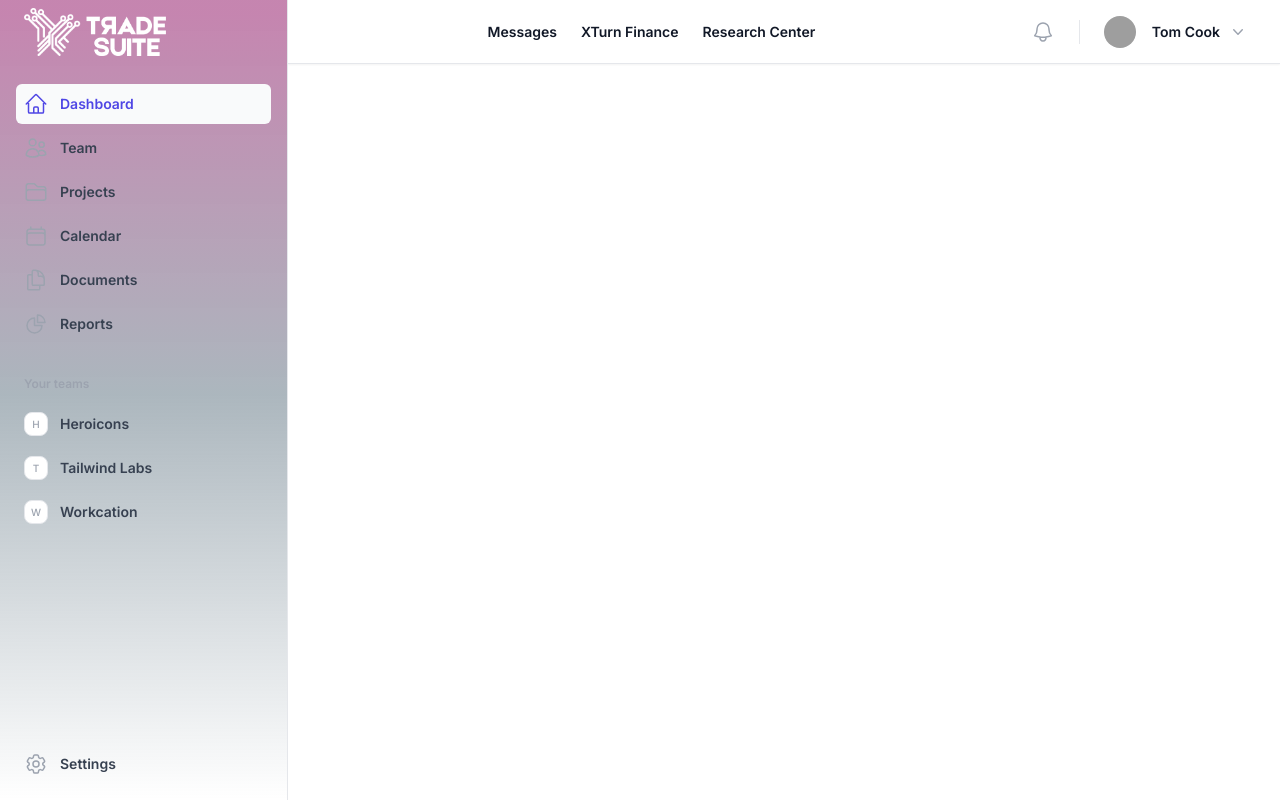
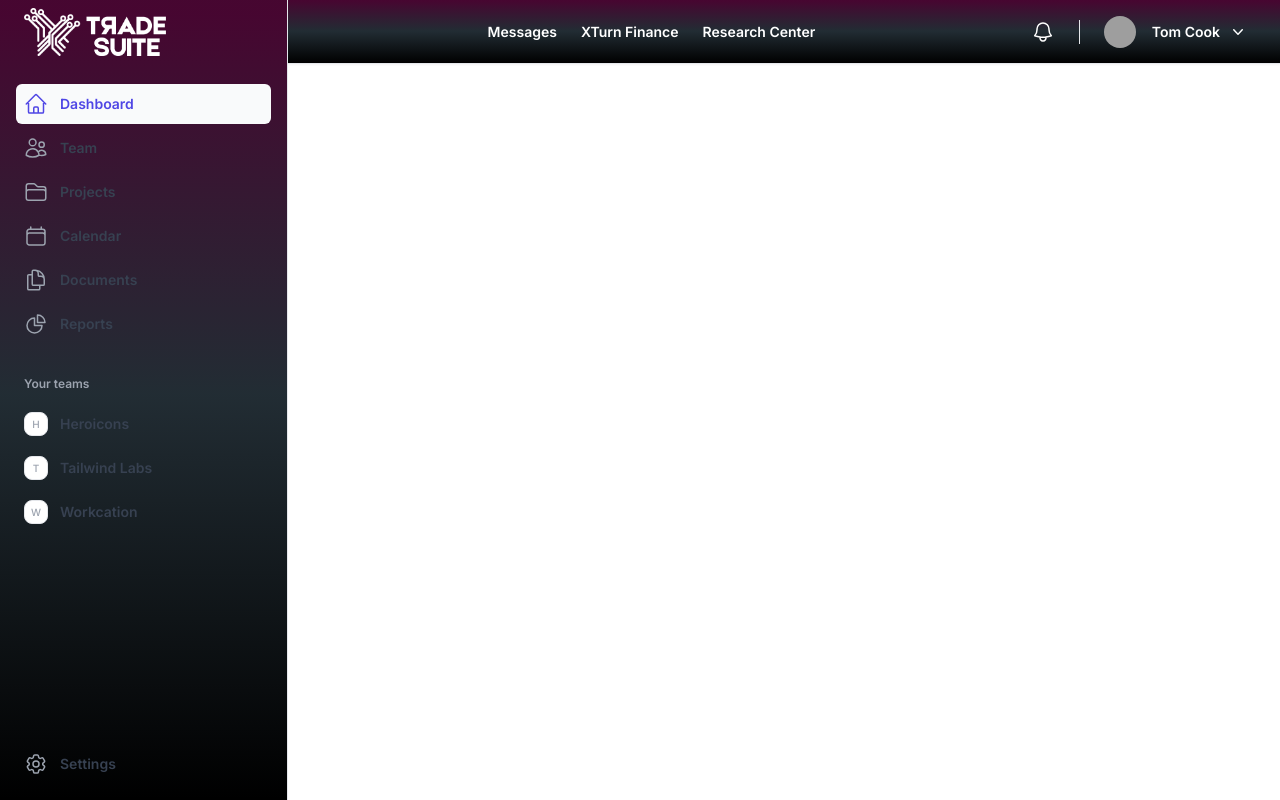
Before and after one commit to Mokhtaar/tradeSuite, a Next.js app: page /Dahboard in a window 1280 px wide. Built offline with nearby package versions, Linux system fonts and the light colour scheme; grey boxes are pictures that could not be loaded.

Commit message:
user register

```diff
--- a/src/app/components/Dashboard.js
+++ b/src/app/components/Dashboard.js
@@ -38,27 +38,31 @@ const  MyComponent =() => {
         <body class="h-full">
         x
       */}
-        <div>
+        <div >
       <div>
         <div className="lg:pl-72">
-          <div className="sticky top-0 z-40 flex h-16 shrink-0 items-center gap-x-4 border-b border-gray-200 bg-white px-4 shadow-sm sm:gap-x-6 sm:px-6 lg:px-8">
+          <div className="sticky top-0 z-40 flex h-16 shrink-0 items-center gap-x-4 border-b border-gray-200 bg-white px-4 shadow-sm sm:gap-x-6 sm:px-6 lg:px-8" style={{
+             backgroundColor: 'black',
+              backgroundImage:
+                'linear-gradient(180deg, rgba(140.25, 12.27, 96.74, 0.5) 1.76%, rgba(73.68, 97.25, 112.62, 0.46) 49.27%, rgba(36.35, 16.49, 158.31, 0) 100%)',
+            }}>
             <button type="button" className="-m-2.5 p-2.5 text-gray-700 lg:hidden" onClick={() => setSidebarOpen(true)}>
               <span className="sr-only">Open sidebar</span>
               <Bars3Icon className="h-6 w-6" aria-hidden="true" />
             </button>
 
             {/* Separator */}
-            <div className="h-6 w-px bg-gray-200 lg:hidden" aria-hidden="true" />
+            <div className="h-6 w-px bg-white-200 lg:hidden" aria-hidden="true" />
 
-            <div className="relative flex flex-1 lg:flex lg:gap-x-12 "> {/* Modified line */}
+            <div className="relative flex flex-1 lg:flex lg:gap-x-12 text-white "> {/* Modified line */}
 
-              <div className="flex flex-1 gap-x-4 self-stretch lg:gap-x-6  items-center justify-center">
+              <div className="flex flex-1 gap-x-4 self-stretch lg:gap-x-6 items-center justify-center">
 
              {navigation.map((item) => (
                <a
                  key={item.name}
                  href={item.href}
-                 className="text-sm font-semibold leading-6 text-gray-900"
+                 className="text-sm font-semibold leading-6 text-white-900"
                >
                  {item.name}
                </a>
@@ -66,7 +70,7 @@ const  MyComponent =() => {
            </div>
 
               <div className="flex items-center gap-x-4 lg:gap-x-6">
-                <button type="button" className="-m-2.5 p-2.5 text-gray-400 hover:text-gray-500">
+                <button type="button" className="-m-2.5 p-2.5 text-white-400 hover:text-gray-500">
                   <span className="sr-only">View notifications</span>
                   <BellIcon className="h-6 w-6" aria-hidden="true" />
                 </button>
@@ -79,15 +83,15 @@ const  MyComponent =() => {
                   <Menu.Button className="-m-1.5 flex items-center p-1.5">
                     <span className="sr-only">Open user menu</span>
                     <img
-                      className="h-8 w-8 rounded-full bg-gray-50"
+                      className="h-8 w-8 rounded-full bg-white-50"
                       src="https://images.unsplash.com/photo-1472099645785-5658abf4ff4e?ixlib=rb-1.2.1&ixid=eyJhcHBfaWQiOjEyMDd9&auto=format&fit=facearea&facepad=2&w=256&h=256&q=80"
                       alt=""
                     />
                     <span className="hidden lg:flex lg:items-center">
-                      <span className="ml-4 text-sm font-semibold leading-6 text-gray-900" aria-hidden="true">
+                      <span className="ml-4 text-sm font-semibold leading-6 text-white-900" aria-hidden="true">
                         Tom Cook
                       </span>
-                      <ChevronDownIcon className="ml-2 h-5 w-5 text-gray-400" aria-hidden="true" />
+                      <ChevronDownIcon className="ml-2 h-5 w-5 text-white-400" aria-hidden="true" />
                     </span>
                   </Menu.Button>
                   <Transition
--- a/src/app/components/Menu.js
+++ b/src/app/components/Menu.js
@@ -82,6 +82,7 @@ const  MyComponent =() => {
                       </button>
                     </div>
                   </Transition.Child>
+
                   {/* Sidebar component, swap this element with another sidebar if you like */}
                   <div
                   className="side">
@@ -174,24 +175,22 @@ const  MyComponent =() => {
 
 
 
-        {/* Static sidebar for desktop */}
-
-          <div className="ellipse" />
-        <div className="hidden lg:fixed lg:inset-y-0 lg:z-50 lg:flex lg:w-72 lg:flex-col">
-          {/* Sidebar component, swap this element with another sidebar if you like */}
-          <div className="flex grow flex-col gap-y-5 overflow-y-auto border-r border-gray-200 px-6 pb-4"
-          style={{
-  background:  'linear-gradient(180deg,rgba(140.25, 12.27, 96.74, 0.5) 1.76%,rgba(73.68, 97.25, 112.62, 0.46) 49.27%,rgba(36.35, 16.49, 158.31, 0) 100%',
-}}
-
-        >
+        {/* Sidebar */}
+        <div className="hidden lg:fixed lg:inset-y-0 lg:z-50 lg:flex lg:w-72 lg:flex-col" style={{ height: '100vh' }}>
+          <div
+            className="flex flex-col gap-y-5 overflow-y-auto border-r border-gray-200 px-6 pb-4"
+            style={{
+              backgroundColor: 'black', // Set the black background for the entire sidebar
+              backgroundImage:
+                'linear-gradient(180deg, rgba(140.25, 12.27, 96.74, 0.5) 1.76%, rgba(73.68, 97.25, 112.62, 0.46) 49.27%, rgba(36.35, 16.49, 158.31, 0) 100%)',
+              backgroundSize: 'cover', // Maintain the gradient for specific elements
+              height: '100%', // Set the sidebar height to fill the viewport height
+              overflowY: 'hidden', // Hide the overflow content
+            }}
+          >
             <div className="flex h-16 shrink-0 items-center">
-            <a href="/Dahboard">
-              <img
-                className="h-12 w-auto"
-                src="./logo.png"
-                alt="Your Company"
-              />
+              <a href="/Dashboard">
+                <img className="h-12 w-auto" src="./logo.png" alt="Your Company" />
               </a>
             </div>
             <nav className="flex flex-1 flex-col">
@@ -206,7 +205,7 @@ const  MyComponent =() => {
                             item.current
                               ? 'bg-gray-50 text-indigo-600'
                               : 'text-gray-700 hover:text-indigo-600 hover:bg-gray-50',
-                            'group flex gap-x-3 rounded-md p-2 text-sm leading-6 font-semibold'
+                            'group flex gap-x-3 text-gray-700 rounded-md p-2 text-sm leading-6 font-semibold'
                           )}
                         >
                           <item.icon
@@ -267,16 +266,9 @@ const  MyComponent =() => {
               </ul>
             </nav>
 
+            </div>
         </div>
 
-
-
-
-
-
-
-
-      </div>
     </>
   )
 }
```
